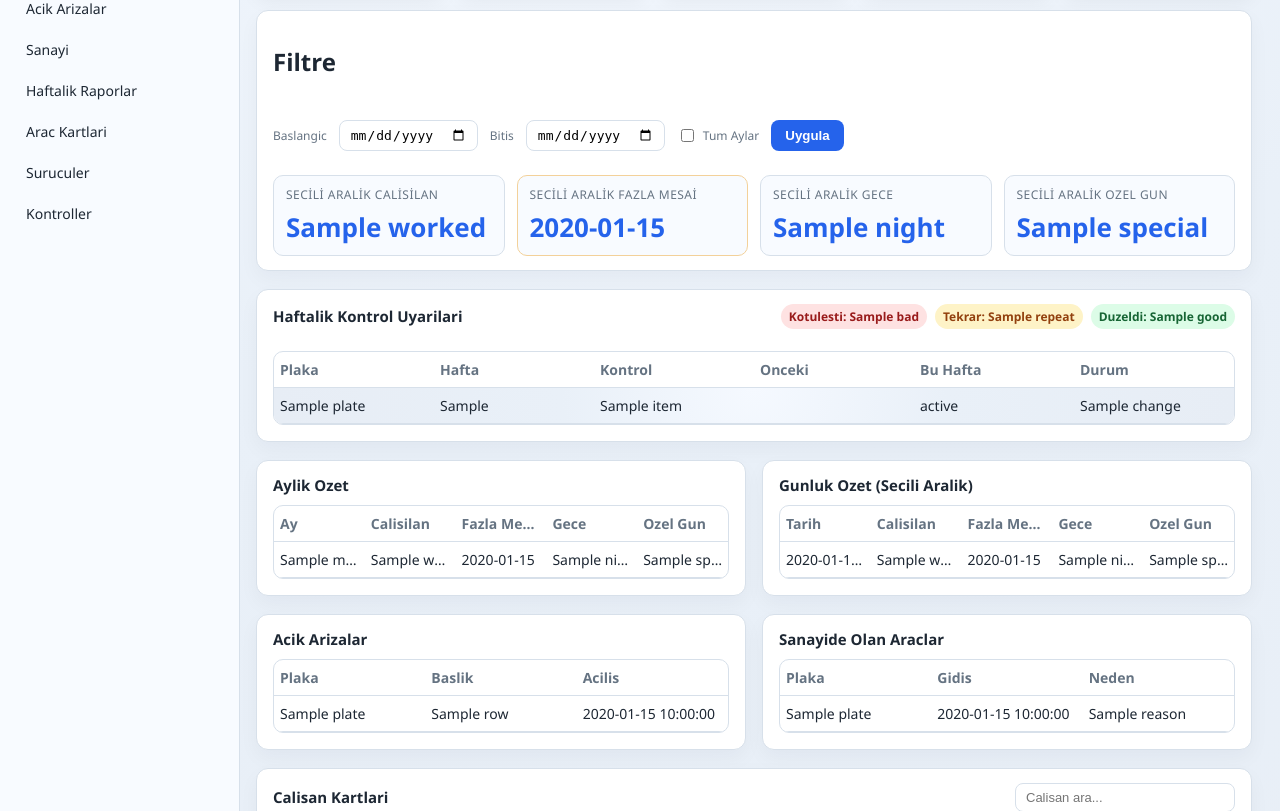
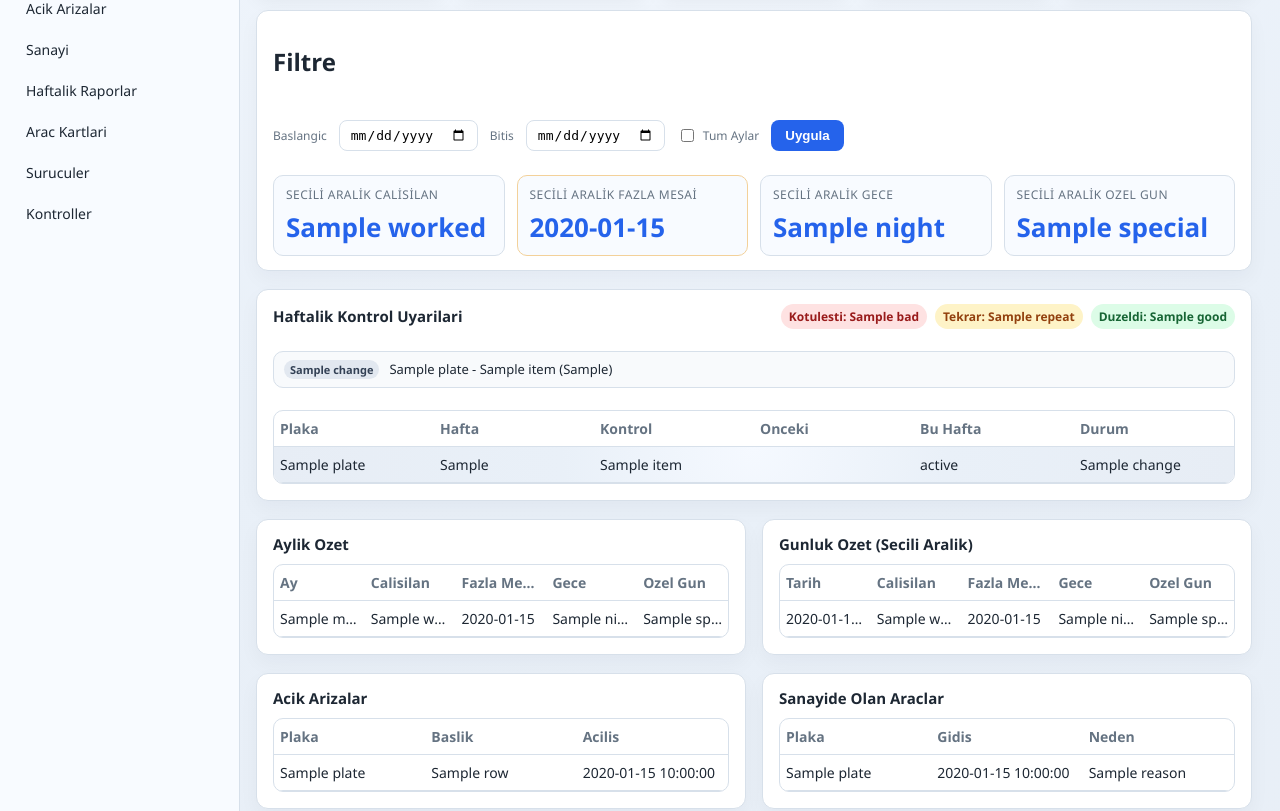
Before and after one commit to yabujinnn06/rainstaff, a Flask app: template server/templates/dashboard.html in a window 1280 px wide. Shown: the part 371-1182 px from the top of the page. Run offline with Flask 3, Linux system fonts and the light colour scheme; a user stored in the database is signed in; the template is opened without the code that fills it: most values are stand-ins (such as "Sample title", 1, 10 or a date in 2020).

Commit message:
Add alert notifications and visual emphasis

```diff
--- a/server/app.py
+++ b/server/app.py
@@ -569,6 +569,7 @@ def dashboard():
                 "repeat": sum(1 for row in weekly_alerts if row["level"] == "repeat"),
                 "good": sum(1 for row in weekly_alerts if row["level"] == "good"),
             }
+            alert_counts["urgent"] = alert_counts["bad"] + alert_counts["repeat"]
 
             emp_totals = {}
             range_totals = {}
--- a/server/static/style.css
+++ b/server/static/style.css
@@ -437,6 +464,44 @@ tbody tr:hover {
   color: #166534;
 }
 
+.alert-feed {
+  display: grid;
+  gap: 8px;
+  margin-bottom: 10px;
+}
+
+.alert-item {
+  display: flex;
+  gap: 10px;
+  align-items: center;
+  background: #f8fafc;
+  border: 1px solid var(--border);
+  border-radius: 10px;
+  padding: 8px 10px;
+  font-size: 13px;
+}
+
+.alert-item .tag {
+  font-size: 11px;
+  font-weight: 700;
+  padding: 2px 6px;
+  border-radius: 999px;
+  background: #e2e8f0;
+  color: #334155;
+}
+
+.alert-item.bad,
+.alert-item.repeat {
+  background: #fff7ed;
+  border-color: #f59e0b;
+  animation: pulse 1.2s ease-in-out infinite;
+}
+
+.alert-item.good {
+  background: #f0fdf4;
+  border-color: #86efac;
+}
+
 .alert-row.bad,
 .alert-row.repeat {
   animation: pulse 1.2s ease-in-out infinite;
--- a/server/templates/dashboard.html
+++ b/server/templates/dashboard.html
@@ -19,7 +19,9 @@
         <span class="status {{ 'ok' if desktop_online else 'off' }}">
           Masaustu {{ 'Acik' if desktop_online else 'Kapali' }}
         </span>
-        <span class="alert-pill">Uyari {{ alert_counts.total }}</span>
+        <span class="alert-pill {{ 'pulse' if alert_counts.urgent else '' }}">
+          Uyari {{ alert_counts.total }}
+        </span>
         Son senkron: {{ last_sync or 'Yok' }}
         <span class="hint">Manuel senkron masaustu uygulamadan yapilir</span>
         <a class="logout" href="/logout">Cikis</a>
@@ -126,6 +128,15 @@
           </div>
         </section>
 
+        {% if alert_counts.urgent %}
+        <section class="section notification-bar">
+          <div class="notify-title">Dikkat: Kritik Uyari Var</div>
+          <div class="notify-text">
+            Kotulesti: {{ alert_counts.bad }} | Tekrar: {{ alert_counts.repeat }}
+          </div>
+        </section>
+        {% endif %}
+
         <section id="alerts" class="section panel">
           <div class="panel-head">
             <h2>Haftalik Kontrol Uyarilari</h2>
@@ -134,6 +145,18 @@
               <span class="badge repeat">Tekrar: {{ alert_counts.repeat }}</span>
               <span class="badge good">Duzeldi: {{ alert_counts.good }}</span>
             </div>
+          </div>
+          <div class="alert-feed">
+            {% if weekly_alerts %}
+              {% for row in weekly_alerts[:5] %}
+                <div class="alert-item {{ row['level'] }}">
+                  <span class="tag">{{ row['change'] }}</span>
+                  <span class="text">{{ row['plate'] }} - {{ row['item'] }} ({{ row['week_start'] }})</span>
+                </div>
+              {% endfor %}
+            {% else %}
+              <div class="alert-item">Yeni uyarı yok</div>
+            {% endif %}
           </div>
           <div class="table-wrap tall">
             <table id="alert-table">
```
Also changed, not shown: other parts of server/static/style.css (+57 -0 lines).
